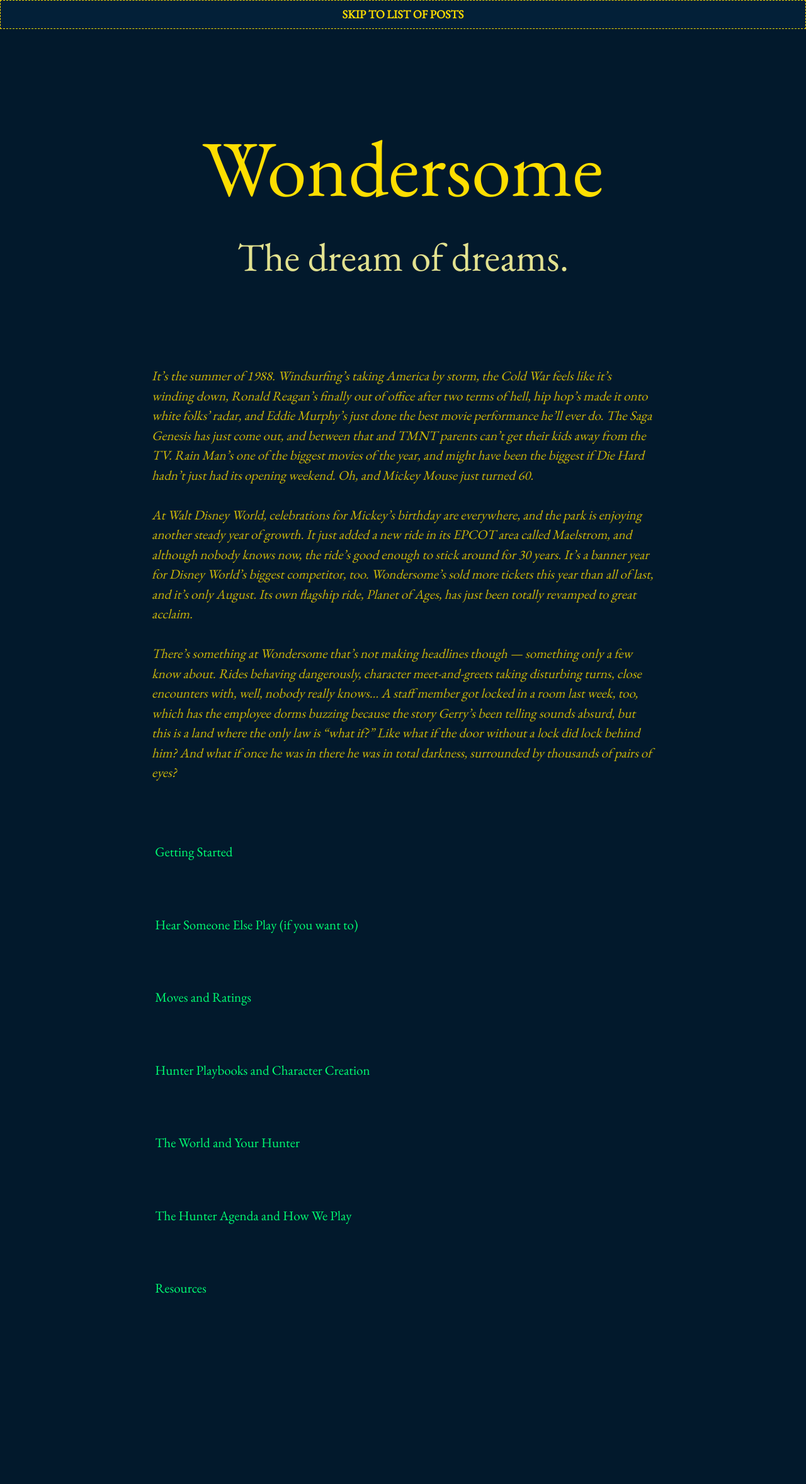
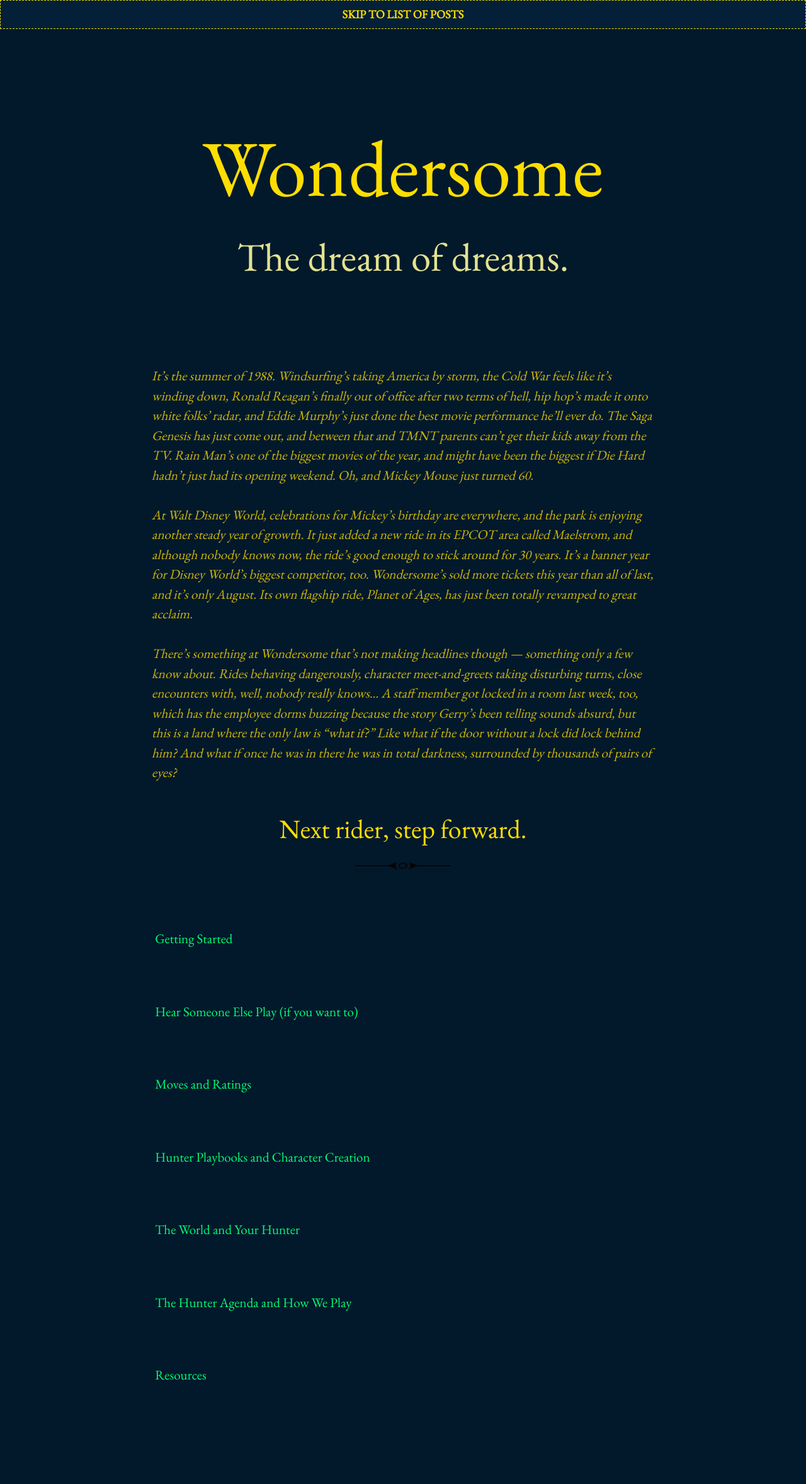
Before and after one commit to agowland/wondersome, a Jekyll site: the page built from index.html, in a window 1280 px wide. Shown: the whole page at 63% size. Built offline with Jekyll 4.4.1, drawn with Linux system fonts in a browser that asks for light colours; the list of posts is cut into pages by our own code; before the commit the page ends 2219 px from its top, so only the background shows below that.

Commit message:
adding divider again

```diff
--- a/_layouts/home.html
+++ b/_layouts/home.html
@@ -47,6 +47,9 @@ layout: default
     </p>
     </blockquote>
     </body>
+    <h1 class="content-title divided">
+      Next rider, step forward.
+      </h1>
 
   {% if site.paginate and site.paginate_path %}
 
```
